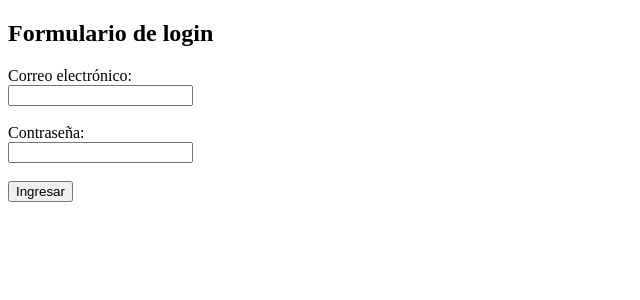
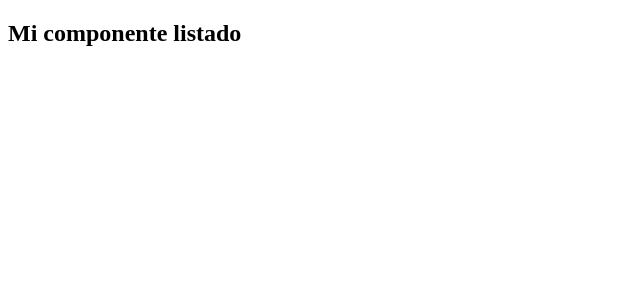
Before and after one commit to yohannavrojo/Web-Cinema, a React (Create React App) app: page /listado in a window 1280 px wide. Shown: the top 300 px of the page, without its empty margins (0-640 px from the left). Built offline with nearby package versions, Linux system fonts and the light colour scheme; sample sign-in values are in the browser's storage.

Commit message:
redireccion

```diff
--- a/package.json
+++ b/package.json
@@ -10,6 +10,7 @@
     "axios": "^0.27.2",
     "react": "^18.0.0",
     "react-dom": "^18.0.0",
+    "react-router-dom": "^6.3.0",
     "react-scripts": "5.0.1",
     "sweetalert": "^2.1.2",
     "web-vitals": "^2.1.4"
--- a/src/App.js
+++ b/src/App.js
@@ -1,9 +1,16 @@
+import { Routes,Route } from "react-router-dom";
 import Login from "./components/Login";
+import Listado from "./components/Listado";
 
 function App() {
   return (
+   <>
+   <Routes>
+     <Route path="/"  element= {<Login/>}/>
+     <Route path="/listado"  element= {<Listado/>}/>
 
-   <Login/>
+   </Routes>
+   </>
   );
 }
 
--- /dev/null
+++ b/src/components/Listado.js
@@ -0,0 +1,22 @@
+import { useNavigate } from "react-router-dom";
+import {useEffect} from "react";
+
+function Listado() {
+  const navegacion = useNavigate();
+
+
+ useEffect(()=> {
+ const token = localStorage.getItem("token");
+ console.log(token);
+  if (token === null) {
+    navegacion('/');
+  }
+
+ },[])
+
+
+
+  return (<h2>Mi componente listado </h2>);
+}
+
+export default Listado;
--- a/src/components/Login.js
+++ b/src/components/Login.js
@@ -1,7 +1,13 @@
 import axios from "axios";
 import swAlert from "@sweetalert/with-react";
+// import {Link as LinkRouter} from "react-router-dom"
+import {useNavigate} from "react-router-dom"
 
 function Login() {
+
+const navegacion = useNavigate();
+// console.log(navegacion)
+
 
 	const submitHandler=e=>{
 	e.preventDefault();
@@ -38,8 +44,8 @@
   swAlert(<h2> Perfecto , Ingresaste Correctamente</h2 >)
   const tokenRecibido = res.data.token;
   localStorage.setItem('token',tokenRecibido);
-  localStorage.setItem('miNombre','yohannarojo');
-
+  // localStorage.setItem('miNombre','yohannarojo');
+navegacion('/listado')
 })
 }
   return (
@@ -57,6 +63,7 @@
     </label>
     <br />
     <button type="submit">Ingresar</button>
+    {/* <button type="submit"><LinkRouter to="/listado">Ingresar</LinkRouter></button> */}
 </form>
     </>
   );
--- a/src/index.js
+++ b/src/index.js
@@ -1,11 +1,13 @@
 import React from 'react';
 import ReactDOM from 'react-dom/client';
 import App from './App';
-
+import { BrowserRouter } from 'react-router-dom';
 
 const root = ReactDOM.createRoot(document.getElementById('root'));
 root.render(
   <React.StrictMode>
+    <BrowserRouter>
     <App />
+    </BrowserRouter>
   </React.StrictMode>
 );
```
Also changed, not shown: 1 other file (tests, documents, lock files or other folders).
